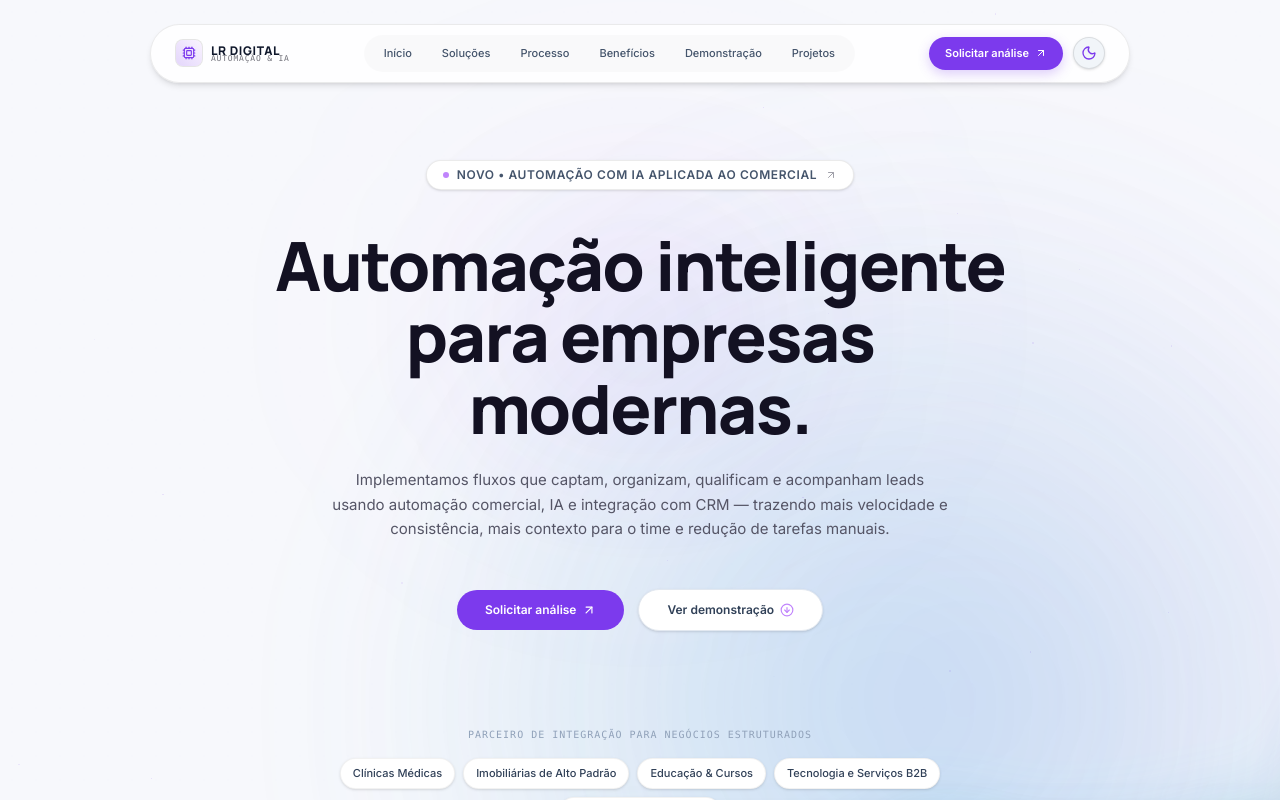
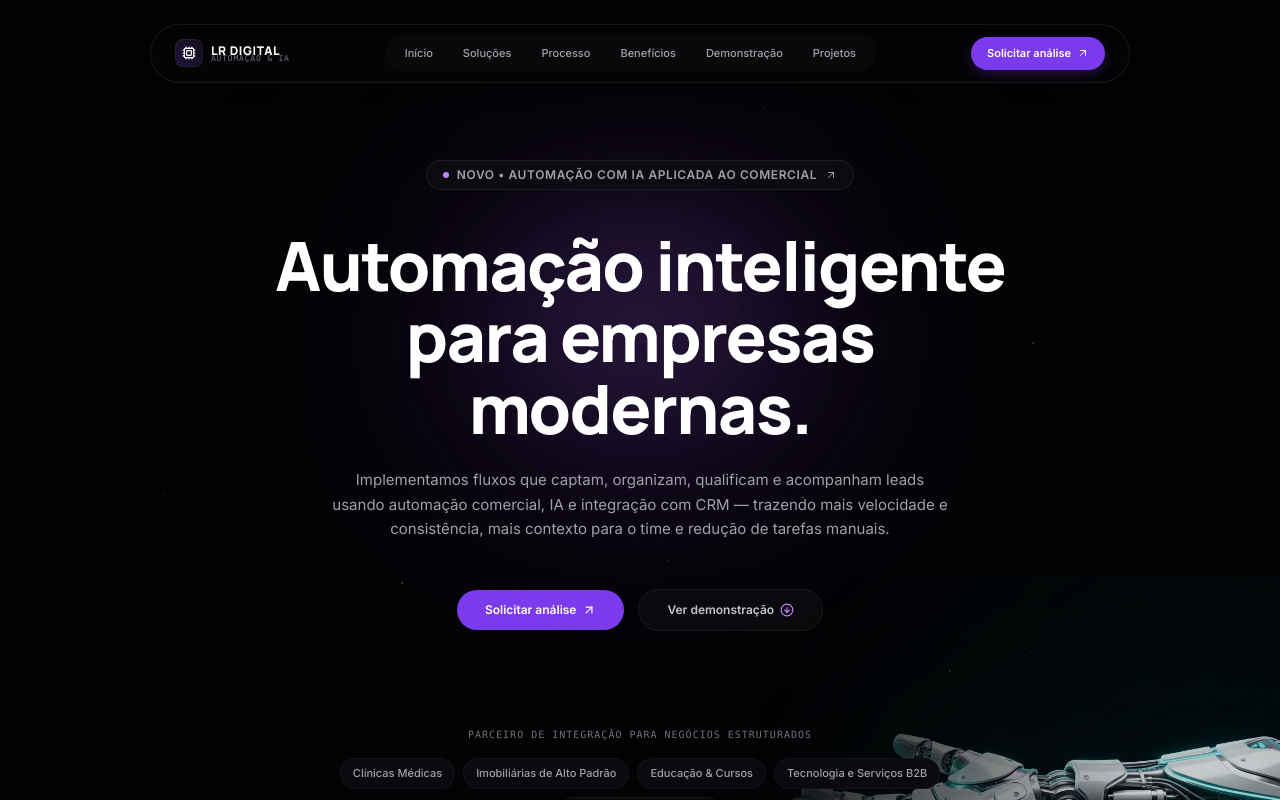
Before and after one commit to SejaVersatil/lrdigital, a React (Vite) app: page / in a window 1280 px wide. Shown: the top 800 px of the page. Built offline with nearby package versions, Linux system fonts and the light colour scheme.

Commit message:
Temporarily disable light mode

```diff
--- a/src/App.tsx
+++ b/src/App.tsx
@@ -16,7 +16,11 @@ import FAQSection from "./components/FAQSection";
 import FinalCTA from "./components/FinalCTA";
 import ContactModal from "./components/ContactModal";
 
+const LIGHT_MODE_ENABLED = false;
+
 function getInitialThemeIsDark() {
+  if (!LIGHT_MODE_ENABLED) return true;
+
   try {
     const savedTheme = window.localStorage.getItem("lr-digital-theme");
     if (savedTheme === "dark") return true;
@@ -34,12 +38,26 @@ export default function App() {
   const [selectedTier, setSelectedTier] = useState("Comercial Inteligente");
 
   useEffect(() => {
+    if (!LIGHT_MODE_ENABLED && !isDarkMode) {
+      setIsDarkMode(true);
+      return;
+    }
+
     try {
       window.localStorage.setItem("lr-digital-theme", isDarkMode ? "dark" : "light");
     } catch {
       // Theme still works in memory when persistence is unavailable.
     }
   }, [isDarkMode]);
+
+  const handleToggleTheme = () => {
+    if (!LIGHT_MODE_ENABLED) {
+      setIsDarkMode(true);
+      return;
+    }
+
+    setIsDarkMode((current) => !current);
+  };
 
   const handleOpenModal = (tierName: string = "Comercial Inteligente") => {
     setSelectedTier(tierName);
@@ -72,8 +90,9 @@ export default function App() {
       {/* Floating Header Navbar */}
       <Header
         onOpenContactModal={() => handleOpenModal()}
-        onToggleTheme={() => setIsDarkMode((current) => !current)}
+        onToggleTheme={handleToggleTheme}
         isDarkMode={isDarkMode}
+        canToggleTheme={LIGHT_MODE_ENABLED}
       />
 
       {/* Main Page Layout Sections */}
--- a/src/components/Header.tsx
+++ b/src/components/Header.tsx
@@ -11,9 +11,10 @@ interface HeaderProps {
   onOpenContactModal: () => void;
   onToggleTheme: () => void;
   isDarkMode: boolean;
+  canToggleTheme?: boolean;
 }
 
-export default function Header({ onOpenContactModal, onToggleTheme, isDarkMode }: HeaderProps) {
+export default function Header({ onOpenContactModal, onToggleTheme, isDarkMode, canToggleTheme = true }: HeaderProps) {
   const [isOpen, setIsOpen] = useState(false);
 
   const scrollToSection = (id: string) => {
@@ -105,6 +106,7 @@ export default function Header({ onOpenContactModal, onToggleTheme, isDarkMode }
               <div className="absolute inset-0 bg-gradient-to-r from-brand-bright to-[#D8B4FE] opacity-0 group-hover:opacity-100 transition-opacity duration-300" />
             </button>
 
+            {canToggleTheme && (
               <button
                 type="button"
                 onClick={onToggleTheme}
@@ -118,6 +120,7 @@ export default function Header({ onOpenContactModal, onToggleTheme, isDarkMode }
               >
                 {isDarkMode ? <Sun className="h-4 w-4" /> : <Moon className="h-4 w-4" />}
               </button>
+            )}
 
             <button
               onClick={() => setIsOpen(!isOpen)}
```
Lines whose indentation alone changed are shown as unchanged.
